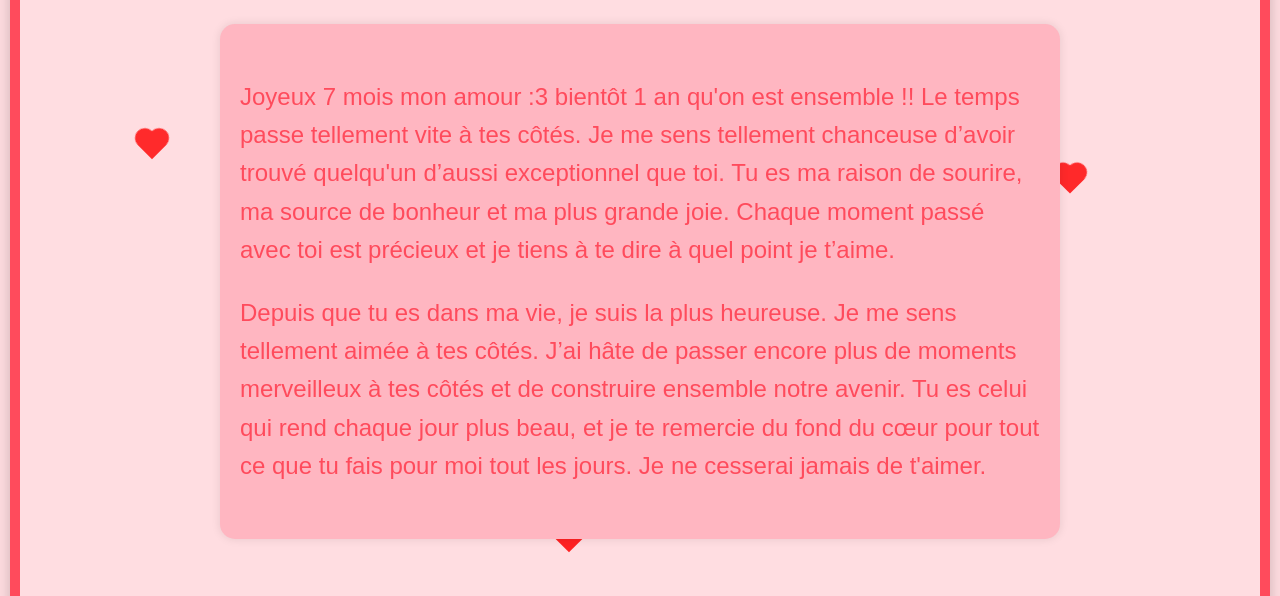
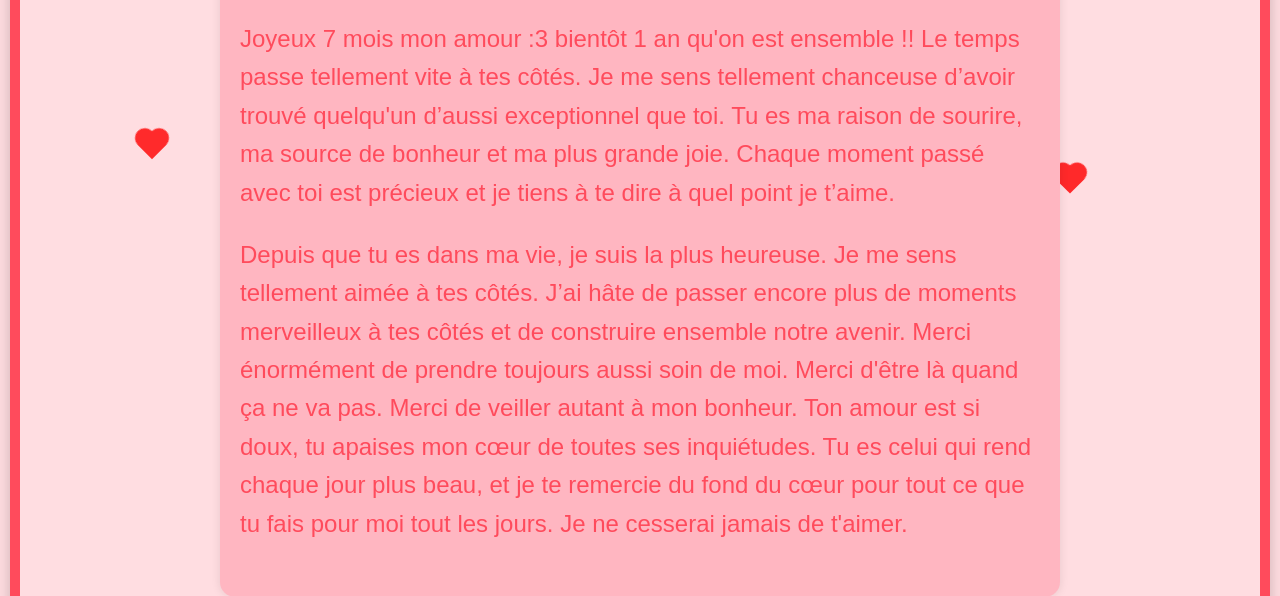
Before and after one commit to Emerarud0/amour, a plain HTML site: page page2.html in a window 1280 px wide. Shown: the part 162-758 px from the top of the page. Drawn offline with Linux system fonts and the light colour scheme; a web font is replaced by a local one.

Commit message:
Update page2.html

```diff
--- a/page2.html
+++ b/page2.html
@@ -134,7 +134,7 @@
             Joyeux 7 mois mon amour :3 bientôt 1 an qu'on est ensemble !! Le temps passe tellement vite à tes côtés. Je me sens tellement chanceuse d’avoir trouvé quelqu'un d’aussi exceptionnel que toi. Tu es ma raison de sourire, ma source de bonheur et ma plus grande joie. Chaque moment passé avec toi est précieux et je tiens à te dire à quel point je t’aime.
         </p>
         <p>
-            Depuis que tu es dans ma vie, je suis la plus heureuse. Je me sens tellement aimée à tes côtés. J’ai hâte de passer encore plus de moments merveilleux à tes côtés et de construire ensemble notre avenir. Tu es celui qui rend chaque jour plus beau, et je te remercie du fond du cœur pour tout ce que tu fais pour moi tout les jours. Je ne cesserai jamais de t'aimer.
+            Depuis que tu es dans ma vie, je suis la plus heureuse. Je me sens tellement aimée à tes côtés. J’ai hâte de passer encore plus de moments merveilleux à tes côtés et de construire ensemble notre avenir. Merci énormément de prendre toujours aussi soin de moi. Merci d'être là quand ça ne va pas. Merci de veiller autant à mon bonheur. Ton amour est si doux, tu apaises mon cœur de toutes ses inquiétudes. Tu es celui qui rend chaque jour plus beau, et je te remercie du fond du cœur pour tout ce que tu fais pour moi tout les jours. Je ne cesserai jamais de t'aimer.
         </p>
     </div>
 
```
